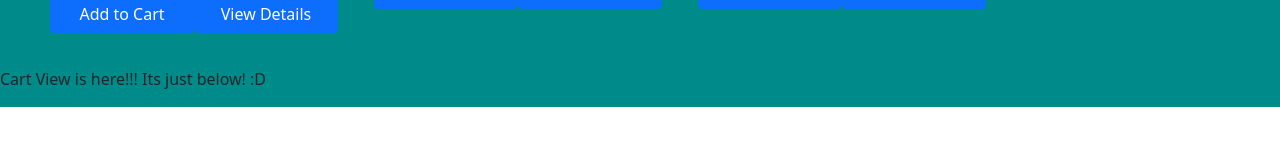
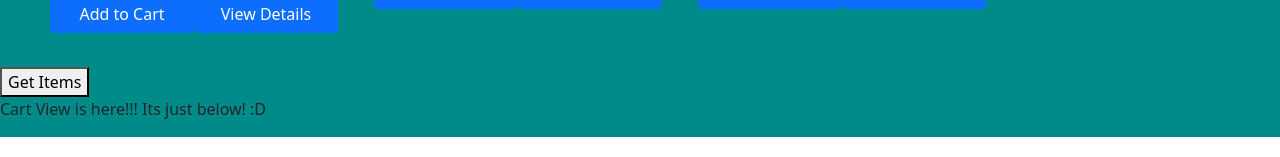
Before and after one commit to fadnesscharlie/storefront, a React (Create React App) app: page / in a window 1280 px wide. Shown: the part 400-557 px from the top of the page. Built offline with nearby package versions, Linux system fonts and the light colour scheme.

Commit message:
added thunk and api call

```diff
--- a/package.json
+++ b/package.json
@@ -8,6 +8,7 @@
     "@testing-library/jest-dom": "^5.16.1",
     "@testing-library/react": "^12.1.2",
     "@testing-library/user-event": "^13.5.0",
+    "axios": "^0.25.0",
     "bootstrap": "^5.1.3",
     "react": "^17.0.2",
     "react-bootstrap": "^2.1.1",
@@ -15,6 +16,7 @@
     "react-redux": "^7.2.6",
     "react-router-dom": "^6.2.1",
     "react-scripts": "5.0.0",
+    "redux-thunk": "^2.4.1",
     "uuid": "^8.3.2",
     "web-vitals": "^2.1.4"
   },
--- a/src/components/Categories/Categories.js
+++ b/src/components/Categories/Categories.js
@@ -9,6 +9,7 @@ import ProductCard from '../Products/ProductCard';
 import { Button } from 'react-bootstrap';
 
 const displayProducts = (props) => {
+	console.log('props in Category:', props);
 	return (
 		<div>
 			<section>
--- a/src/components/Main.js
+++ b/src/components/Main.js
@@ -1,5 +1,6 @@
 import Categories from './Categories/Categories.js';
 import ViewCart from './Cart/ViewCart.js';
+import ProductAPI from './Products/getProducts.js';
 
 // import { BrowserRouter as Router, Routes, Route, Link } from 'react-router-dom';
 
@@ -18,6 +19,7 @@ export default function main() {
 				</Routes>
 			</Router> */}
 					<Categories />
+					<ProductAPI />
 					<ViewCart />
 		</section>
 	);
--- a/src/components/Nav/Nav.js
+++ b/src/components/Nav/Nav.js
@@ -29,6 +29,7 @@ const Nav = (props) => (
 			<div className='cart'>
 				Cart:{' '}
 				<span>({props.products.Cart.length ? props.products.Cart.length : '0'})</span>
+
 			</div>
 		</div>
 );
--- a/src/components/Products/Products.js
+++ b/src/components/Products/Products.js
@@ -1,4 +1,6 @@
 import { v4 as uuidv4 } from 'uuid';
+
+import axios from 'axios';
 
 let initialState = {
 	categories: [
@@ -54,8 +56,35 @@ export default (state = initialState, action) => {
 		case 'PRODUCTS/RESET':
 			return initialState;
 
+		case 'PRODUCTS/ADD_PRODUCTS':
+			// console.log('payload:', payload.results[0].category);
+
+			// let categoryAPI = initialState.categories.find(
+			// 	(el) => el.Category === payload.results.category
+			// );
+			// console.log('Product.js - category:', categoryAPI);
+			return {
+				...state,
+				categories: payload.results,
+				activeObj: '',
+			};
+
 	}
 };
+
+export const asyncAddProduct = () => async (dispatch) => {
+	const response = await axios.get('https://api-js401.herokuapp.com/api/v1/products')
+	const data = response.data
+	console.log('data in AsyncAddProduct:', data);
+	dispatch(addProduct(data))
+}
+
+export const addProduct = (payload) => {
+	return {
+		type: 'PRODUCTS/ADD_PRODUCTS',
+		payload: payload
+	}
+}
 
 export const showCategory = (category) => {
 	return {
--- /dev/null
+++ b/src/components/Products/getProducts.js
@@ -0,0 +1,20 @@
+import { useDispatch, useSelector } from "react-redux";
+
+import { asyncAddProduct } from "./Products";
+
+const ProductAPI = () => {
+  const dispatch = useDispatch();
+  const product = useSelector((state) => state);
+  console.log('product in getProducts:', product);
+
+  return (
+    <div>
+      <button onClick={() => dispatch(asyncAddProduct())}>Get Items</button>
+      {/* {product.map((el) => (
+        <div key={el.name}>{el.name}</div>
+      ))} */}
+    </div>
+  );
+};
+
+export default ProductAPI;
--- a/src/components/Store/Store.js
+++ b/src/components/Store/Store.js
@@ -1,15 +1,17 @@
-import { createStore, combineReducers } from "redux";
-
+import { createStore, combineReducers, applyMiddleware } from "redux";
+import thunk from 'redux-thunk'
 // This dependency enables the Redux Dev Tools in your Chrome Console.
 import { composeWithDevTools } from "@redux-devtools/extension";
 
 import Products from "../Products/Products.js";
 import Cart from '../Cart/Cart.js'
+import asyncAddProduct from '../Products/Products';
 
-let reducers = combineReducers({ Products, Cart });
+
+let reducers = combineReducers({ Products, Cart, asyncAddProduct });
 
 const store = () => {
-  return createStore(reducers, composeWithDevTools());
+  return createStore(reducers, composeWithDevTools(applyMiddleware(thunk)));
 };
 
 export default store();
```
Also changed, not shown: 1 other file (tests, documents, lock files or other folders).
